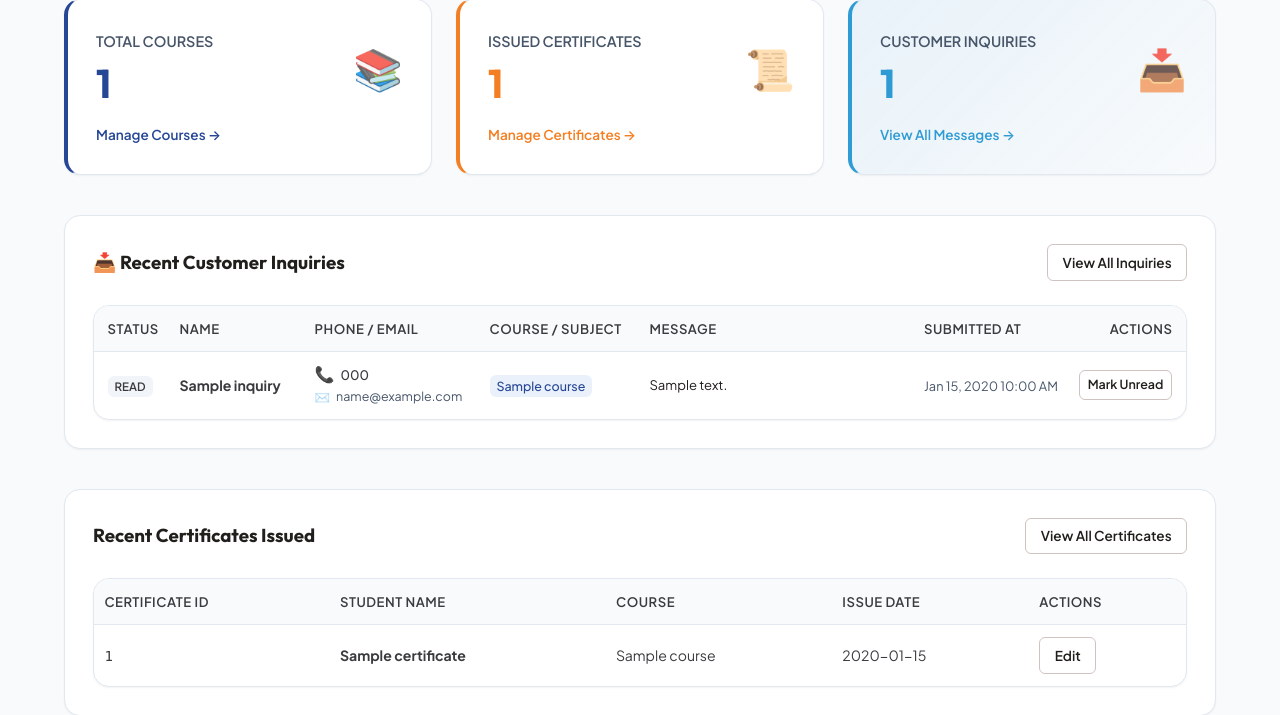
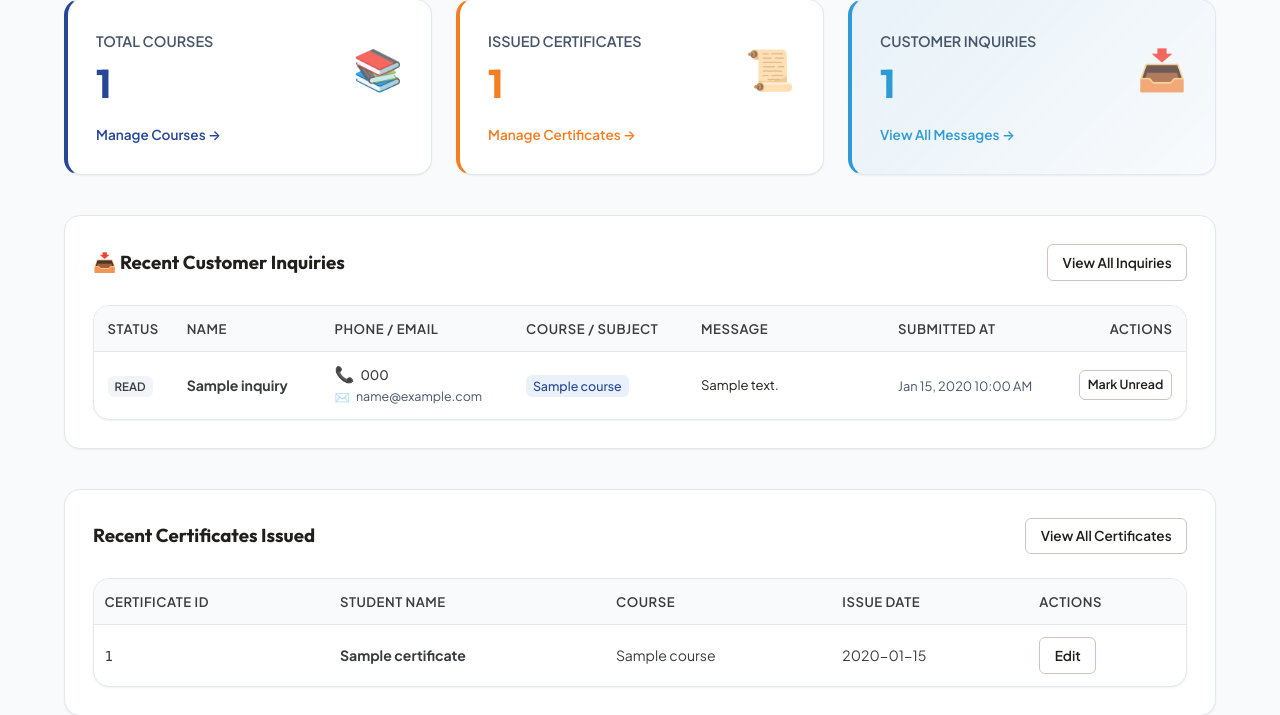
Before and after one commit to Shivam-Patel22/CDAC-CLASS-WEBSITE, a Django app: page /cdac-admin/dashboard/ in a window 1280 px wide. Shown: the part 247-962 px from the top of the page. Run offline with Django 5.2, Linux system fonts and the light colour scheme; a user stored in the database is signed in; tables that the repository leaves empty hold one stand-in row (values such as "Sample post").

Commit message:
minor changes in admin panel

```diff
--- a/static/css/style.css
+++ b/static/css/style.css
@@ -587,6 +587,8 @@ textarea.form-control {
     border: 1px solid var(--gray-200);
     box-shadow: var(--shadow-sm);
     overflow-x: auto;
+    -webkit-overflow-scrolling: touch;
+    max-width: 100%;
 }
 
 .custom-table {
--- a/templates/dashboard/index.html
+++ b/templates/dashboard/index.html
@@ -81,17 +81,17 @@
         </div>
 
         {% if recent_inquiries %}
-        <div class="table-container" style="overflow-x: hidden;">
-            <table class="custom-table" style="width: 100%; table-layout: auto;">
+        <div class="table-container" style="overflow-x: auto; -webkit-overflow-scrolling: touch; width: 100%; max-width: 100%;">
+            <table class="custom-table" style="width: 100%; min-width: 850px; table-layout: auto;">
                 <thead>
                     <tr>
-                        <th style="white-space: nowrap; padding-left: 0.85rem; width: 75px;">Status</th>
-                        <th style="white-space: nowrap; width: 135px;">Name</th>
-                        <th style="white-space: nowrap; width: 175px;">Phone / Email</th>
-                        <th style="width: 160px;">Course / Subject</th>
-                        <th>Message</th>
-                        <th style="white-space: nowrap; width: 140px;">Submitted At</th>
-                        <th style="white-space: nowrap; text-align: right; padding-right: 0.85rem; width: 105px;">Actions</th>
+                        <th style="white-space: nowrap; padding-left: 0.85rem; min-width: 75px;">Status</th>
+                        <th style="white-space: nowrap; min-width: 135px;">Name</th>
+                        <th style="white-space: nowrap; min-width: 175px;">PHONE / EMAIL</th>
+                        <th style="min-width: 160px;">Course / Subject</th>
+                        <th style="min-width: 180px;">Message</th>
+                        <th style="white-space: nowrap; min-width: 140px;">Submitted At</th>
+                        <th style="white-space: nowrap; text-align: right; padding-right: 0.85rem; min-width: 105px;">Actions</th>
                     </tr>
                 </thead>
                 <tbody>
```
Also changed, not shown: templates/dashboard/manage_inquiries.html (+9 -9 lines).
